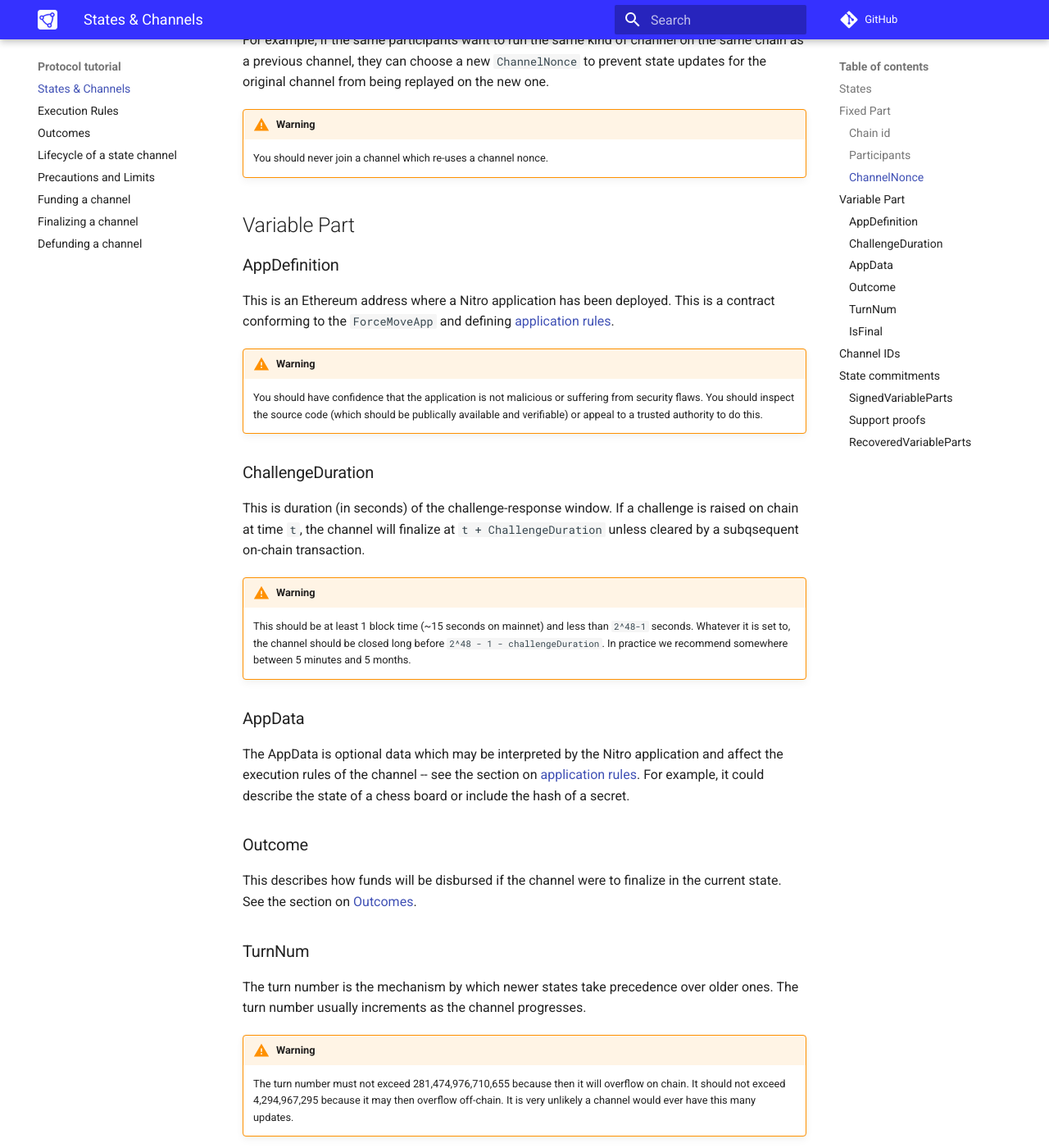
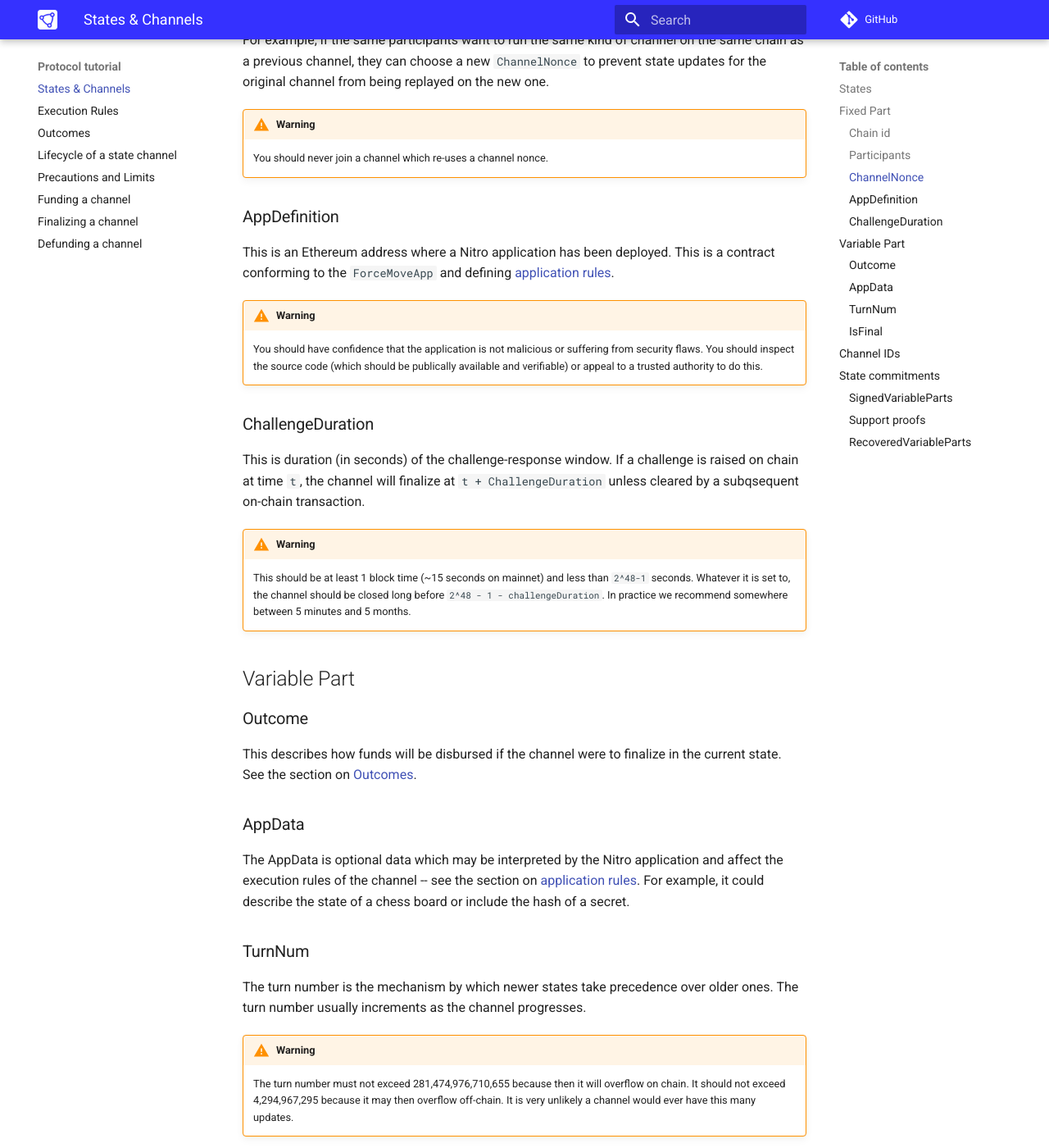
Before and after one commit to statechannels/go-nitro, an MkDocs documentation site: the page built from docs/protocol-tutorial/0010-states-channels.md, in a window 1280 px wide and 1400 px high, scrolled down 1775 px. Shown: the whole window at 82% size. Built offline with MkDocs 1.6.1 and Material for MkDocs 9.7.7, drawn with Linux system fonts in a browser that asks for light colours; comment, search, counter and statistics services are not loaded; part of the change alters nothing that is shown.

```diff
--- a/docs/protocol-tutorial/0010-states-channels.md
+++ b/docs/protocol-tutorial/0010-states-channels.md
@@ -120,8 +120,6 @@ This is a unique number used to differentiate channels with an otherwise identic
 
     You should never join a channel which re-uses a channel nonce.
 
-## Variable Part
-
 ### AppDefinition
 
 This is an Ethereum address where a Nitro application has been deployed. This is a contract conforming to the `ForceMoveApp` and defining [application rules](./0020-execution-rules.md#application-rules).
@@ -138,13 +136,15 @@ This is duration (in seconds) of the challenge-response window. If a challenge i
 
     This should be at least 1 block time (~15 seconds on mainnet) and less than `2^48-1` seconds. Whatever it is set to, the channel should be closed long before `2^48 - 1 - challengeDuration`. In practice we recommend somewhere between 5 minutes and 5 months.
 
-### AppData
-
-The AppData is optional data which may be interpreted by the Nitro application and affect the execution rules of the channel -- see the section on [application rules](./0020-execution-rules.md#application-rules). For example, it could describe the state of a chess board or include the hash of a secret.
+## Variable Part
 
 ### Outcome
 
 This describes how funds will be disbursed if the channel were to finalize in the current state. See the section on [Outcomes](./0030-outcomes.md).
+
+### AppData
+
+The AppData is optional data which may be interpreted by the Nitro application and affect the execution rules of the channel -- see the section on [application rules](./0020-execution-rules.md#application-rules). For example, it could describe the state of a chess board or include the hash of a secret.
 
 ### TurnNum
 
```
